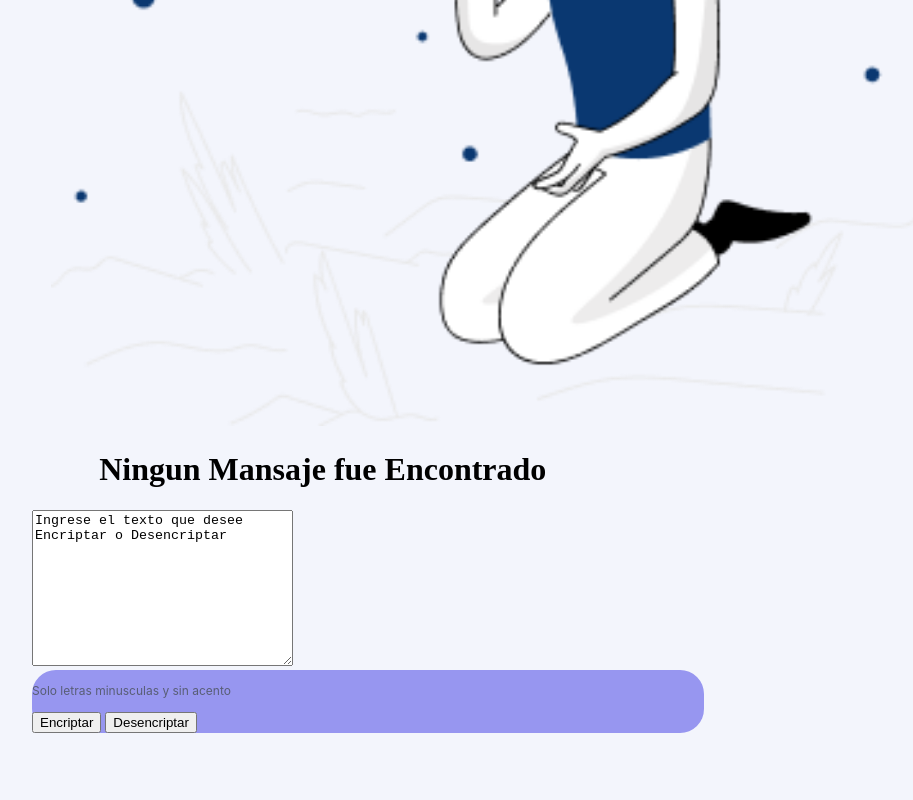
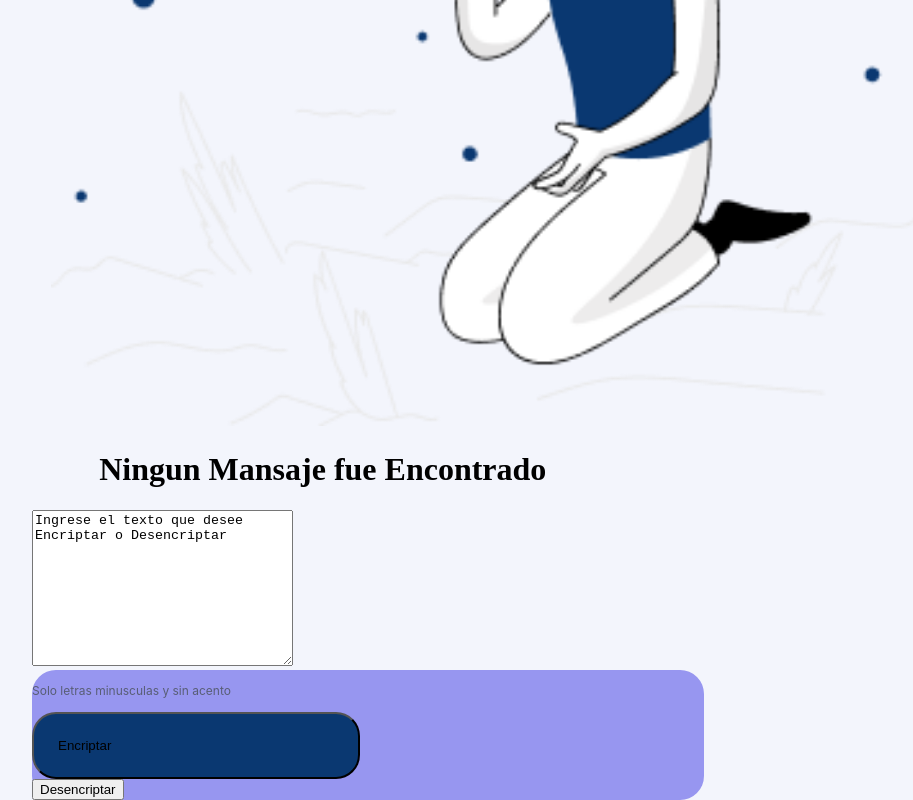
Before and after one commit to elenuco/EcryptadorAlura, a plain HTML site: page index.html in a window 1280 px wide. Shown: the part 725-1525 px from the top of the page, without its empty margins (128-1041 px from the left). Before the commit the page ends 1458 px from the top, so only its background shows below. Drawn offline with Linux system fonts and the light colour scheme; files whose address does not match are found by name.

Commit message:
cambios en el css del boton encritar

```diff
--- a/style.css
+++ b/style.css
@@ -132,5 +132,28 @@ texto2 {
 }
 
 #btn-encryptar {
+    /* Button */
 
+
+/* Auto layout */
+
+display: flex;
+flex-direction: row;
+align-items: flex-start;
+padding: 24px;
+gap: 8px;
+
+width: 328px;
+height: 67px;
+
+/* Dark blue/dark-blue-300 */
+
+background: #0A3871;
+border-radius: 24px;
+
+/* Inside auto layout */
+
+flex: none;
+order: 0;
+flex-grow: 0;
 }
```
